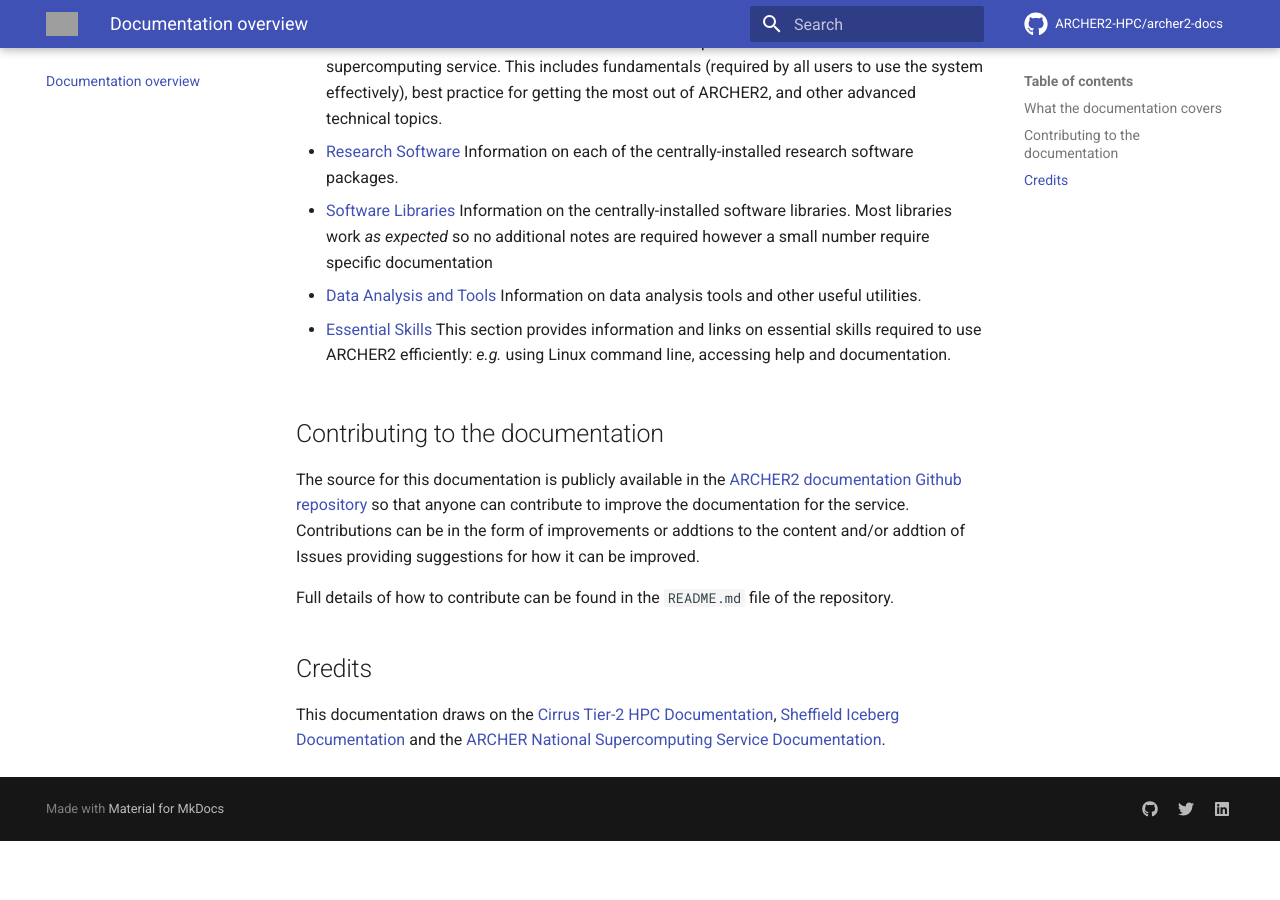
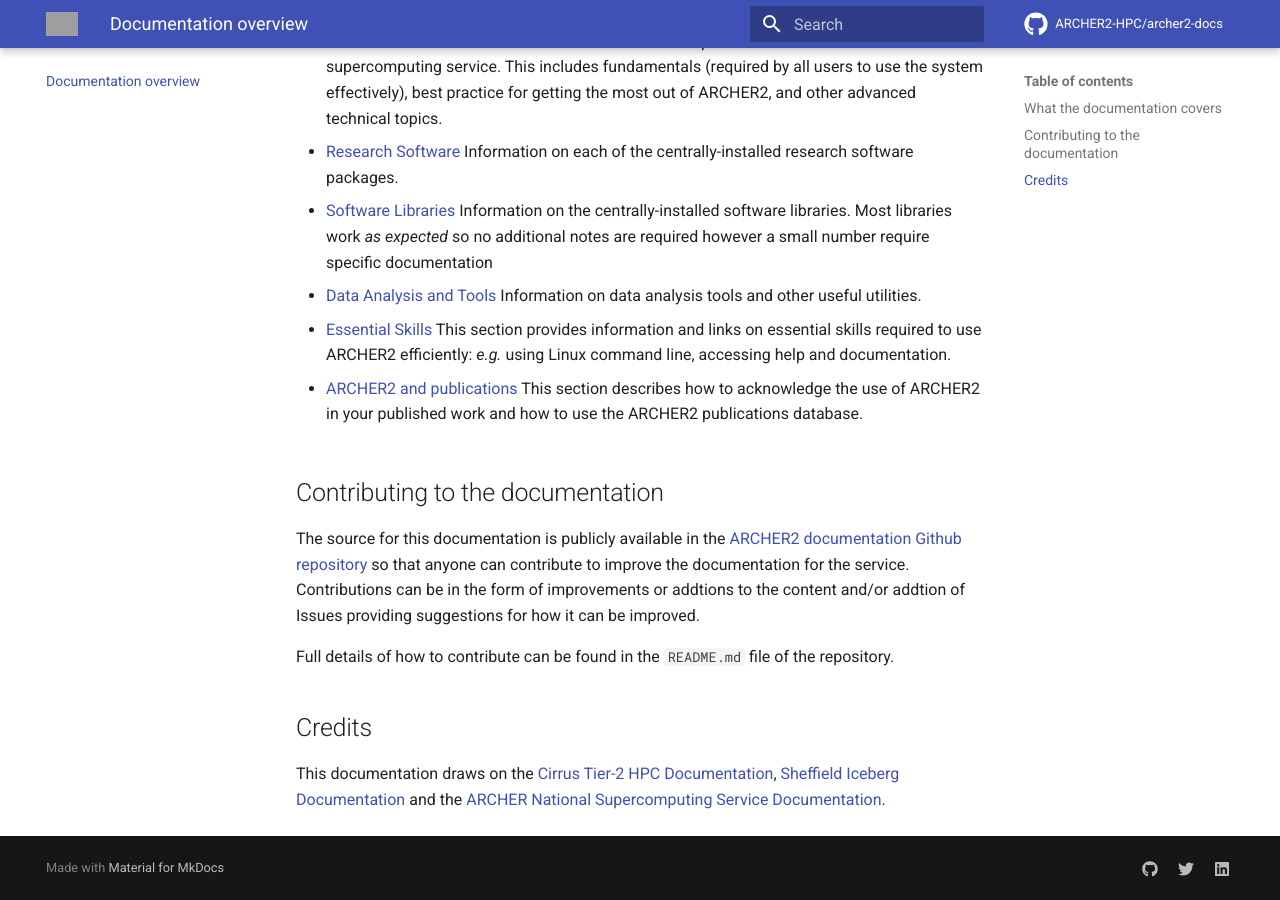
Before and after one commit to ARCHER2-HPC/archer2-docs, an MkDocs documentation site: the page built from docs/index.md, in a window 1280 px wide and 900 px high, scrolled down 517 px. Built offline with MkDocs 1.6.1 and Material for MkDocs 9.7.7, drawn with Linux system fonts in a browser that asks for light colours; comment, search, counter and statistics services are not loaded; before the commit the page ends 1358 px from its top, so only the background shows below that; grey boxes are pictures that could not be loaded.

Commit message:
Adds documentation on adding publications

```diff
--- a/docs/index.md
+++ b/docs/index.md
@@ -41,6 +41,11 @@
     required to use ARCHER2 efficiently: *e.g.* using Linux command
     line, accessing help and documentation.
 
+  - [ARCHER2 and publications](publish/index.md)
+    This section describes how to acknowledge the use of ARCHER2 in
+    your published work and how to use the ARCHER2 publications
+    database.
+
 ## Contributing to the documentation
 
 The source for this documentation is publicly available in the [ARCHER2
--- a/mkdocs.yml
+++ b/mkdocs.yml
@@ -105,7 +105,8 @@
     - "ParaView": data-tools/paraview.md
     - "R": data-tools/cray-r.md
     - "VisiData": data-tools/visidata.md
-  - "Essential Skills": essentials/index.md
   - "Other Software":
     - "Overview": other-software/index.md
     - "CRYSTAL": other-software/crystal.md
+  - "Essential Skills": essentials/index.md
+  - "ARCHER2 and Publications": publish/index.md
```
Also changed, not shown: docs/publish/index.md (added, +67 -0 lines).
